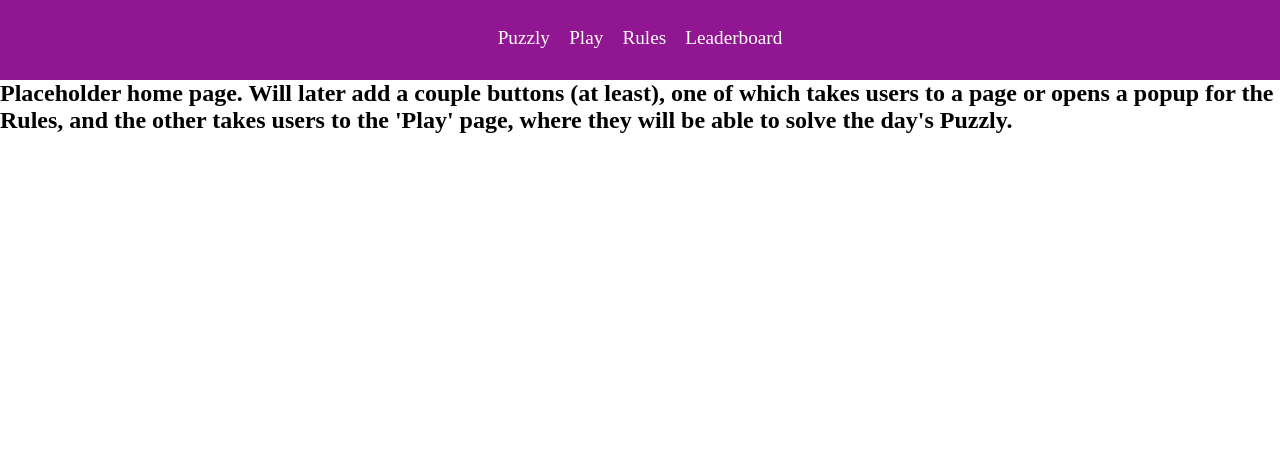
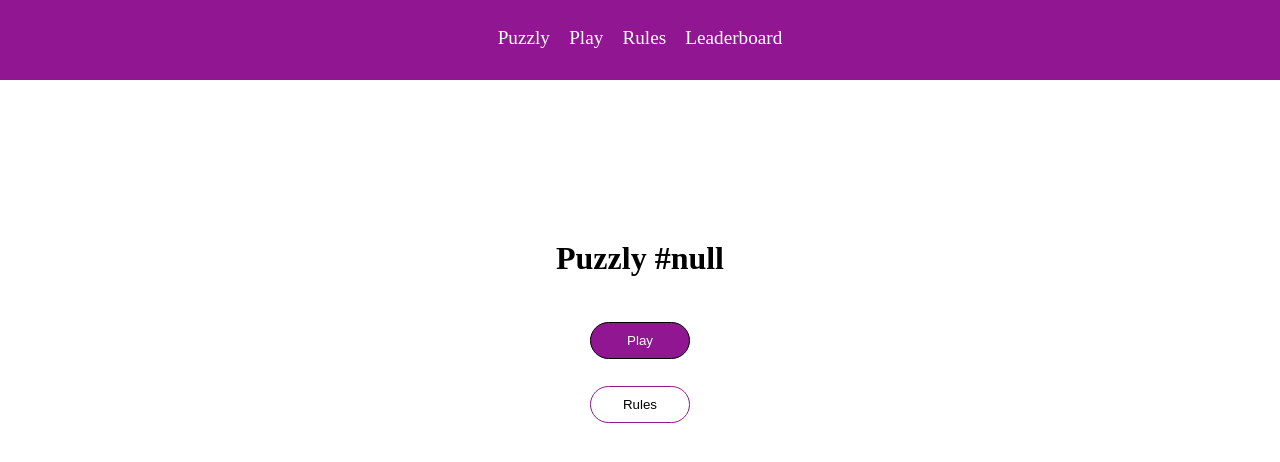
Before and after one commit to lmultanen/Puzzly, a React app: page / in a window 1280 px wide. Shown: the top 462 px of the page. Built offline with nearby package versions, Linux system fonts and the light colour scheme; no server answers; a small style sheet from the web is missing.

Commit message:
basic styling in place for home page; next can flesh out rules page, then rework the nav bar with positioning and some icons

```diff
--- /dev/null
+++ b/less/home.less
@@ -0,0 +1,57 @@
+.home-container {
+    margin-top: 8em;
+    display: flex;
+    flex-direction: column;
+    align-items: center;
+    justify-content: center;
+    *:first-child {
+        margin: 1em;
+    }
+}
+
+a.homeLink {
+    margin: 0 auto !important;
+    display: block;
+}
+
+.playButton {
+    width: 100px;
+    background-color: rgb(145, 22, 145);
+    color: white;
+    border: 1px solid black;
+    box-shadow: none;
+    padding: 10px 15px;
+    border-radius: 20px;
+}
+.rulesButton {
+    width: 100px;
+    background-color: white;
+    color: black;
+    border: 1px solid rgb(145, 22, 145);
+    box-shadow: none;
+    padding: 10px 15px;
+    border-radius: 20px;
+}
+
+.playButton:hover {
+    cursor: pointer;
+    color: black;
+}
+
+.rulesButton:hover {
+    cursor: pointer;
+    color: rgb(145, 22, 145);
+}
+
+.home-container.solved {
+    margin-top: 5em;
+    text-align: center;
+    h3{
+        margin-bottom: .5em;
+    }
+    p {
+        width: 250px;
+        margin-bottom: 2em;
+        font-size: small;
+    }
+}
--- a/less/index.less
+++ b/less/index.less
@@ -10,3 +10,4 @@
 @import "logInModal";
 @import "leaderboard";
 @import "friendList";
+@import "home";
--- a/public/index.css
+++ b/public/index.css
@@ -692,3 +692,55 @@ tr.leaderboardRow {
   cursor: pointer;
   color: black;
 }
+.home-container {
+  margin-top: 8em;
+  display: flex;
+  flex-direction: column;
+  align-items: center;
+  justify-content: center;
+}
+.home-container *:first-child {
+  margin: 1em;
+}
+a.homeLink {
+  margin: 0 auto !important;
+  display: block;
+}
+.playButton {
+  width: 100px;
+  background-color: #911691;
+  color: white;
+  border: 1px solid black;
+  box-shadow: none;
+  padding: 10px 15px;
+  border-radius: 20px;
+}
+.rulesButton {
+  width: 100px;
+  background-color: white;
+  color: black;
+  border: 1px solid #911691;
+  box-shadow: none;
+  padding: 10px 15px;
+  border-radius: 20px;
+}
+.playButton:hover {
+  cursor: pointer;
+  color: black;
+}
+.rulesButton:hover {
+  cursor: pointer;
+  color: #911691;
+}
+.home-container.solved {
+  margin-top: 5em;
+  text-align: center;
+}
+.home-container.solved h3 {
+  margin-bottom: 0.5em;
+}
+.home-container.solved p {
+  width: 250px;
+  margin-bottom: 2em;
+  font-size: small;
+}
--- a/src/components/Home.jsx
+++ b/src/components/Home.jsx
@@ -1,19 +1,74 @@
-import React, { useEffect } from "react";
+import React, { useEffect, useState } from "react";
+import {Link} from "react-router-dom";
+import { useDispatch, useSelector } from "react-redux";
+import { fetchCurrentPuzzlyNumber } from "../store/slices/imageSlice";
 
 const Home = () => {
+    const dispatch = useDispatch()
+    const currentPuzzlyNum = useSelector(state => state.image.puzzlyNumber)
+    const lastLocalCompleted = Number(window.localStorage.getItem('lastCompletedPuzzly'))
+
+    const [readyToRender, setReadyToRender] = useState(false)
+
     useEffect(() => {
-        const currentTimer = window.localStorage.getItem('currentTimer');
+        const currentTimer = window.localStorage.getItem('currentPuzzlyTimer');
         if (!currentTimer) {
-            window.localStorage.setItem('currentTimer', '0');
+            window.localStorage.setItem('currentPuzzlyTimer', '0');
         }
+        console.log(lastLocalCompleted)
+        dispatch(fetchCurrentPuzzlyNumber());
     },[])
 
+    useEffect(() => {
+        setReadyToRender(true)
+    },[currentPuzzlyNum])
+    // should see what happens when no local storage for anything
+
+    // could grab local storage for lastCompletedPuzzly
+    // based on that and fetching currentPuzzlyNum, could either display a play button or not
+
+    // similar to wordle, could change the home page based on whether it was done or not
+    // could also change the button from "Play" to "See Puzzly"
+
     return(
-        <div id="home-container">
-            {/* <div className="nav-buffer"/> */}
-            <h2>Placeholder home page. Will later add a couple buttons (at least), one of which takes users to a page or opens a popup for the Rules, and the other takes users to the 'Play' page, where they will be able to solve the day's Puzzly.</h2>
-        </div>
+        readyToRender ?
+         (currentPuzzlyNum !== lastLocalCompleted) ?
+            <div className="home-container">
+                {/* <div className="nav-buffer"/> */}
+                {/* <h2>Placeholder home page. Will later add a couple buttons (at least), one of which takes users to a page or opens a popup for the Rules, and the other takes users to the 'Play' page, where they will be able to solve the day's Puzzly.</h2> */}
+                <h1>
+                    {`Puzzly #${currentPuzzlyNum}`}
+                </h1>
+                <Link className="homeLink" to="/play">
+                    <button className="playButton">Play</button>
+                </Link>
+                <Link className="homeLink" to="/rules">
+                    <button className="rulesButton">Rules</button>
+                </Link>
+            </div>
+            :
+            <div className="home-container solved">
+                {/* <div className="nav-buffer"/> */}
+                {/* <h2>Placeholder home page. Will later add a couple buttons (at least), one of which takes users to a page or opens a popup for the Rules, and the other takes users to the 'Play' page, where they will be able to solve the day's Puzzly.</h2> */}
+                <h3>
+                    Congrats Solving Today's Puzzly
+                </h3>
+                <p>
+                    Check out the Leaderboard to see how you stack up against your friends!
+                </p>
+                <Link className="homeLink" to="/play">
+                    <button className="playButton">See Puzzly</button>
+                </Link>
+                <Link className="homeLink" to="/rules">
+                    <button className="rulesButton">Rules</button>
+                </Link>
+            </div>
+        :
+        <></>
+
     );
 }
 
 export default Home;
+
+// may want to check/load local puzzly history after sign in
--- a/src/components/Leaderboard.jsx
+++ b/src/components/Leaderboard.jsx
@@ -1,7 +1,7 @@
 import  React, { useState, useEffect } from "react";
 import { useDispatch, useSelector } from "react-redux";
 import { fetchCurrentPuzzlyNumber } from "../store/slices/imageSlice.js";
-import { fetchFriendsList, fetchUser, logout } from "../store/slices/userSlice.js";
+import { fetchFriendsList, fetchUser, logout, addLocalPuzzlyResults } from "../store/slices/userSlice.js";
 import LogInModal from "./LogInModal.jsx";
 import SignUpModal from "./SignUpModal.jsx";
 import Toastify from 'toastify-js';
@@ -32,6 +32,21 @@ const Leaderboard = () => {
     },[])
 
     useEffect(() => {
+        const localPuzzlyHistory = JSON.parse(window.localStorage.getItem('puzzlyHistory'));
+        if (userState.isLoggedIn && localPuzzlyHistory.length && currentPuzzlyNum) {
+            window.localStorage.setItem('puzzlyStreak',0);
+            window.localStorage.setItem('averagePuzzlyTime',window.localStorage.getItem('lastCompletedPuzzlyTime'));
+            dispatch(addLocalPuzzlyResults({
+                results: {
+                    userId: userState.userInfo.id,
+                    history: localPuzzlyHistory,
+                    currentPuzzly: currentPuzzlyNum
+                }
+            }))
+        }
+    },[userState.isLoggedIn, currentPuzzlyNum])
+
+    useEffect(() => {
         if (currentPuzzlyNum &&
            ( ((userState.status === "succeeded") && userState.isLoggedIn) || !userState.isLoggedIn )) {
             if (userState.isLoggedIn) {
@@ -47,7 +62,7 @@ const Leaderboard = () => {
         if (!userState.isLoggedIn) {
             setFillerList([1,2,3,4,5])
         }
-    },[currentPuzzlyNum,userState.isLoggedIn,friendsList.length])
+    },[currentPuzzlyNum,userState.isLoggedIn,friendsList.length,userState.userInfo.lastCompleted])
 
     const generateLeaderBoardLists = () => {
         let completed = friendsList.filter(friend => friend.lastCompleted === currentPuzzlyNum)
--- a/src/components/Play.jsx
+++ b/src/components/Play.jsx
@@ -293,6 +293,7 @@ const Play = () => {
             window.localStorage.setItem('puzzlyHistory', JSON.stringify([]))
             setPuzzlyHistory([{puzzly: currentPuzzlyNum, time: window.localStorage.getItem('lastCompletedPuzzlyTime'), usedHint: usedHint}])
             window.localStorage.setItem('puzzlyStreak',0);
+            window.localStorage.setItem('averagePuzzlyTime',window.localStorage.getItem('lastCompletedPuzzlyTime'));
         }
     }
 
```
Also changed, not shown: 1 other file (tests, documents, lock files or other folders).
